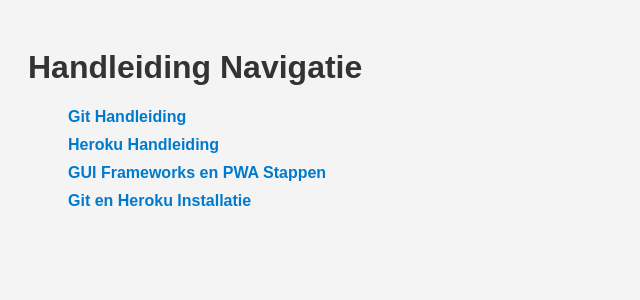
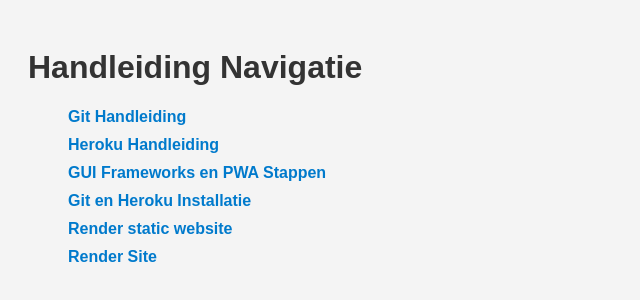
Before and after one commit to Bolsius/site, a plain HTML site: page public/index.html in a window 1280 px wide. Shown: the whole page, without its empty margins (0-640 px from the left). Drawn offline with Linux system fonts and the light colour scheme.

Commit message:
Aanpassing index gedaan

```diff
--- a/public/index.html
+++ b/public/index.html
@@ -36,6 +36,8 @@
         <li><a href="Heroku handleiding.html">Heroku Handleiding</a></li>
         <li><a href="GUI Frameworks en PWA Stappen.html">GUI Frameworks en PWA Stappen</a></li>
         <li><a href="Git en Heroku installatie.html">Git en Heroku Installatie</a></li>
+        <li><a href="Render static website.html">Render static website</a></li>
+        <li><a href="https://dashboard.render.com/static/srv-crli9nogph6c73e6iq60/deploys/dep-crlj94o8fa8c73co6hpg">Render Site</a></li>
     </ul>
 </body>
 </html>
```
